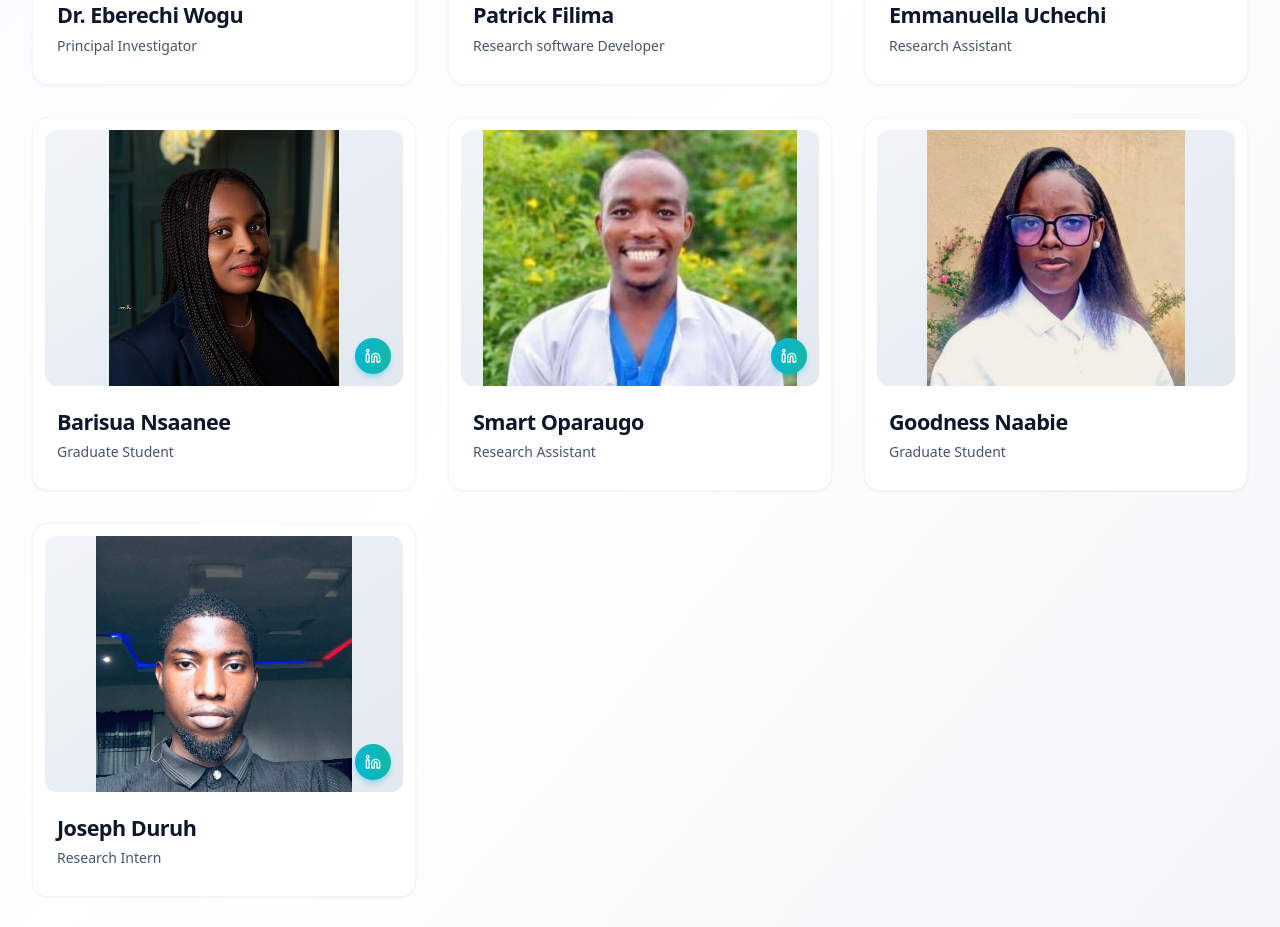
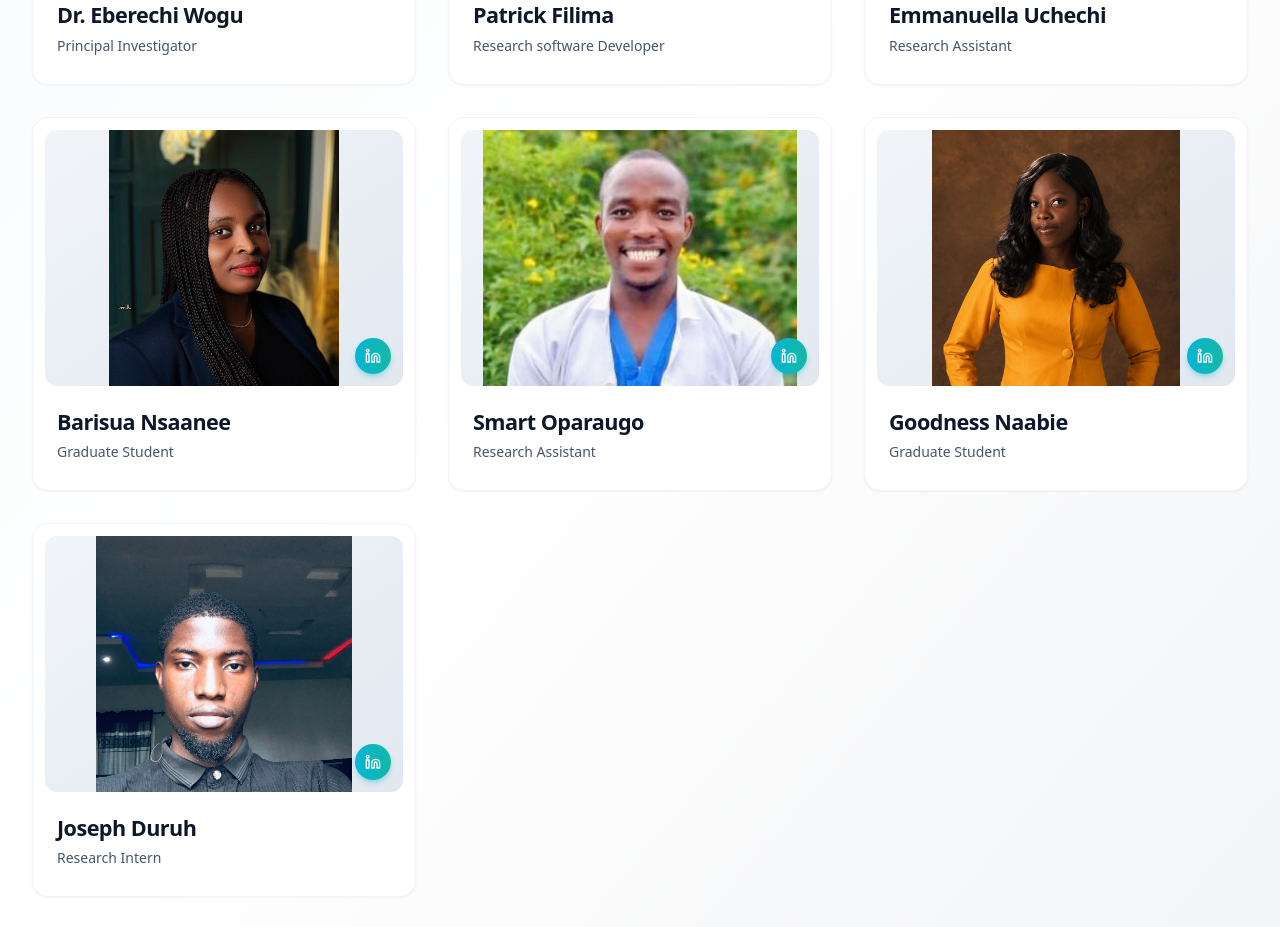
Before and after one commit to filimapatrick/And_lab, a React (Vite) app: page /about in a window 1280 px wide. Shown: the part 4660-5587 px from the top of the page. Built offline with nearby package versions, Linux system fonts and the light colour scheme.

Commit message:
added goodness picture

```diff
--- a/src/components/sections/Team.tsx
+++ b/src/components/sections/Team.tsx
@@ -36,10 +36,10 @@ export default function Team() {
     {
       name: "Goodness Naabie",
       role: "Graduate Student",
-      image: "/assets/team/goodness.jpg",
-      Linkedin: ""
+      image: "/assets/team/Goody.jpg",
+      Linkedin: "https://www.linkedin.com/in/naabiae-goodness-17aa4a247?utm_source=share_via&utm_content=profile&utm_medium=member_android"
     },
-      {
+    {
       name: "Joseph Duruh",
       role: "Research Intern",
       image: "/assets/team/duruh.jpg",
```
Also changed, not shown: public/assets/team/Goody.jpg (added).
